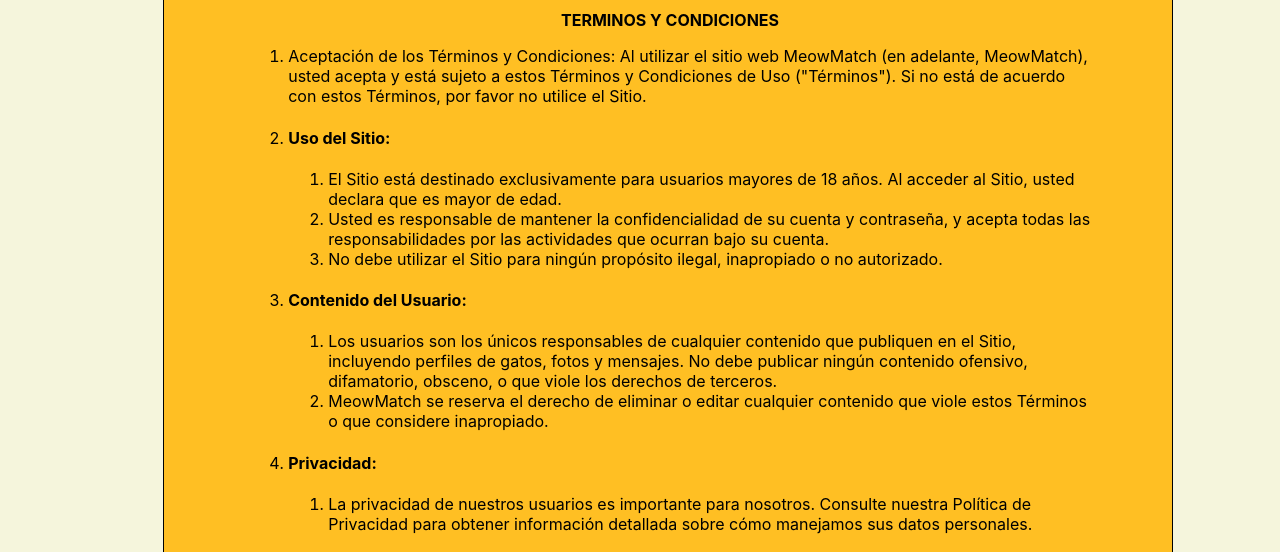
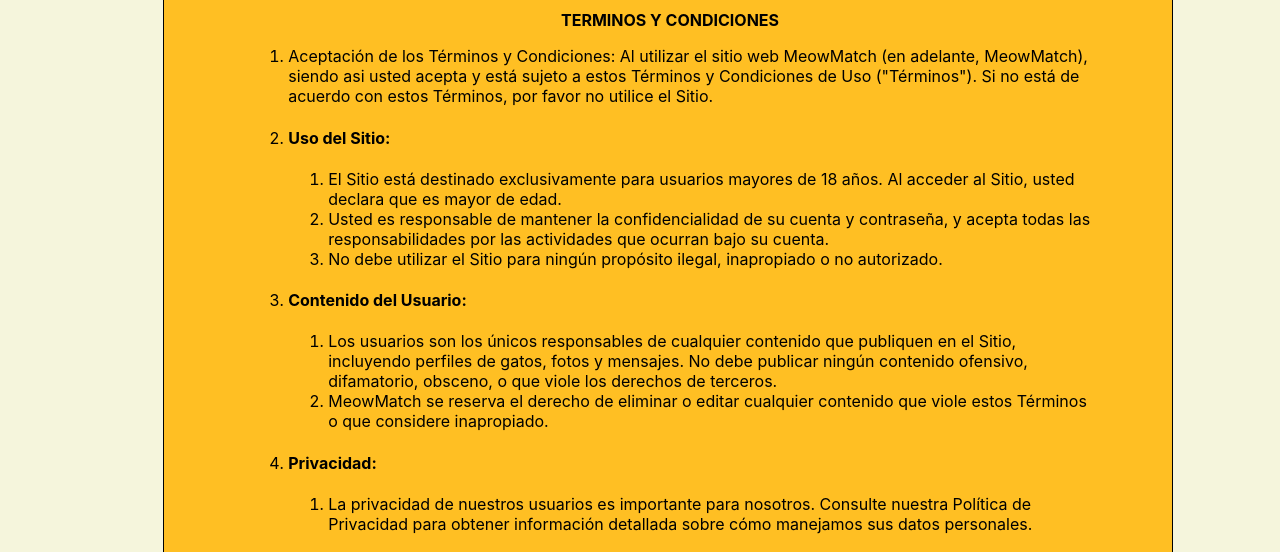
Before and after one commit to PedroPOG1212/PGACH-2023-2, a plain HTML site: page Landing page/terminosycondiciones.html in a window 1280 px wide. Shown: the part 180-732 px from the top of the page. Drawn offline with Linux system fonts and the light colour scheme.

Commit message:
10012024

```diff
--- a/Landing page/terminosycondiciones.html
+++ b/Landing page/terminosycondiciones.html
@@ -21,7 +21,7 @@
             <h2 id="terminosycondiciones">TERMINOS Y CONDICIONES</h2>
             <ol class="listaterminoscondiciones">
                 <li>
-                    Aceptación de los Términos y Condiciones: Al utilizar el sitio web MeowMatch (en adelante, MeowMatch), usted acepta y está sujeto a estos Términos y Condiciones de Uso ("Términos"). Si no está de acuerdo con estos Términos, por favor no utilice el Sitio.
+                    Aceptación de los Términos y Condiciones: Al utilizar el sitio web MeowMatch (en adelante, MeowMatch), siendo asi usted acepta y está sujeto a estos Términos y Condiciones de Uso ("Términos"). Si no está de acuerdo con estos Términos, por favor no utilice el Sitio.
                 </li>
                 <li>
                     <h4 class="elementolista">Uso del Sitio:</h4>
```
